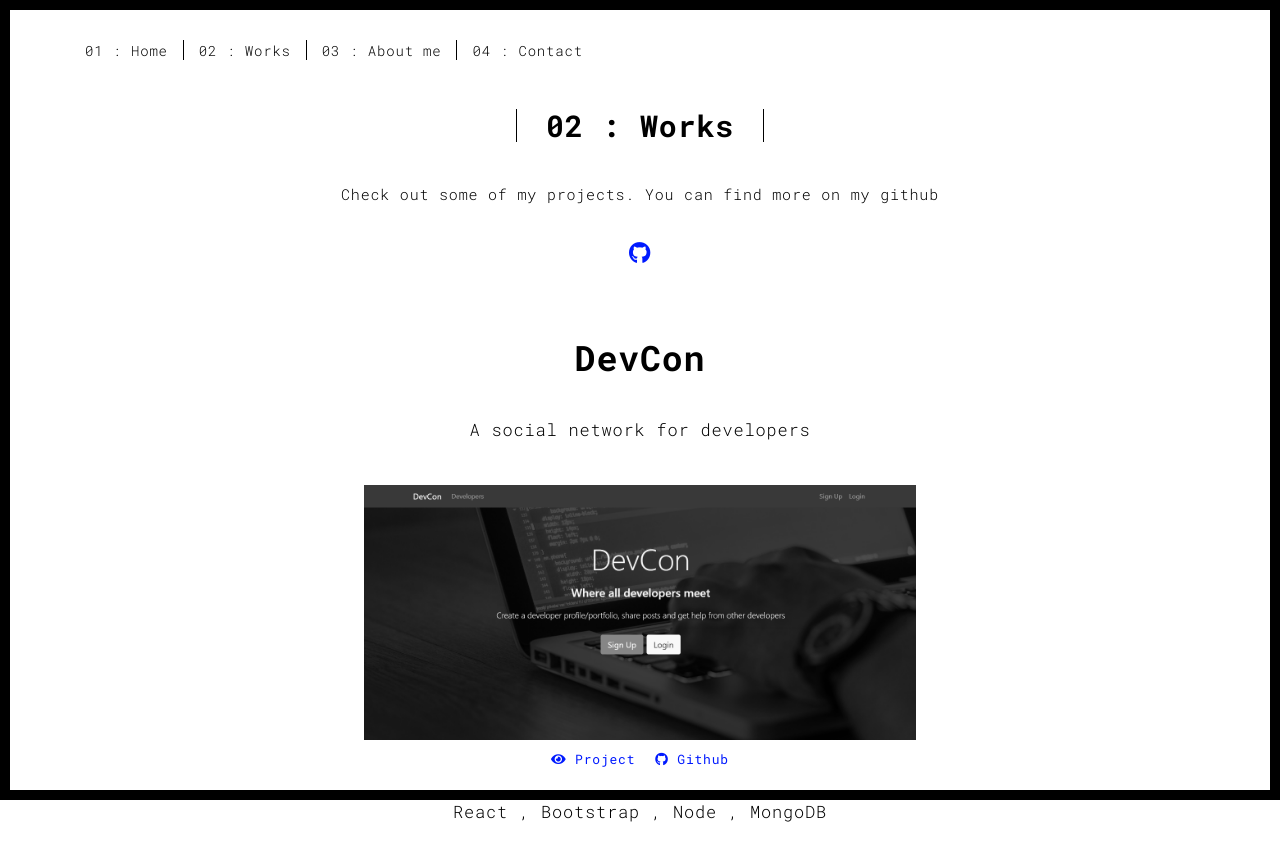
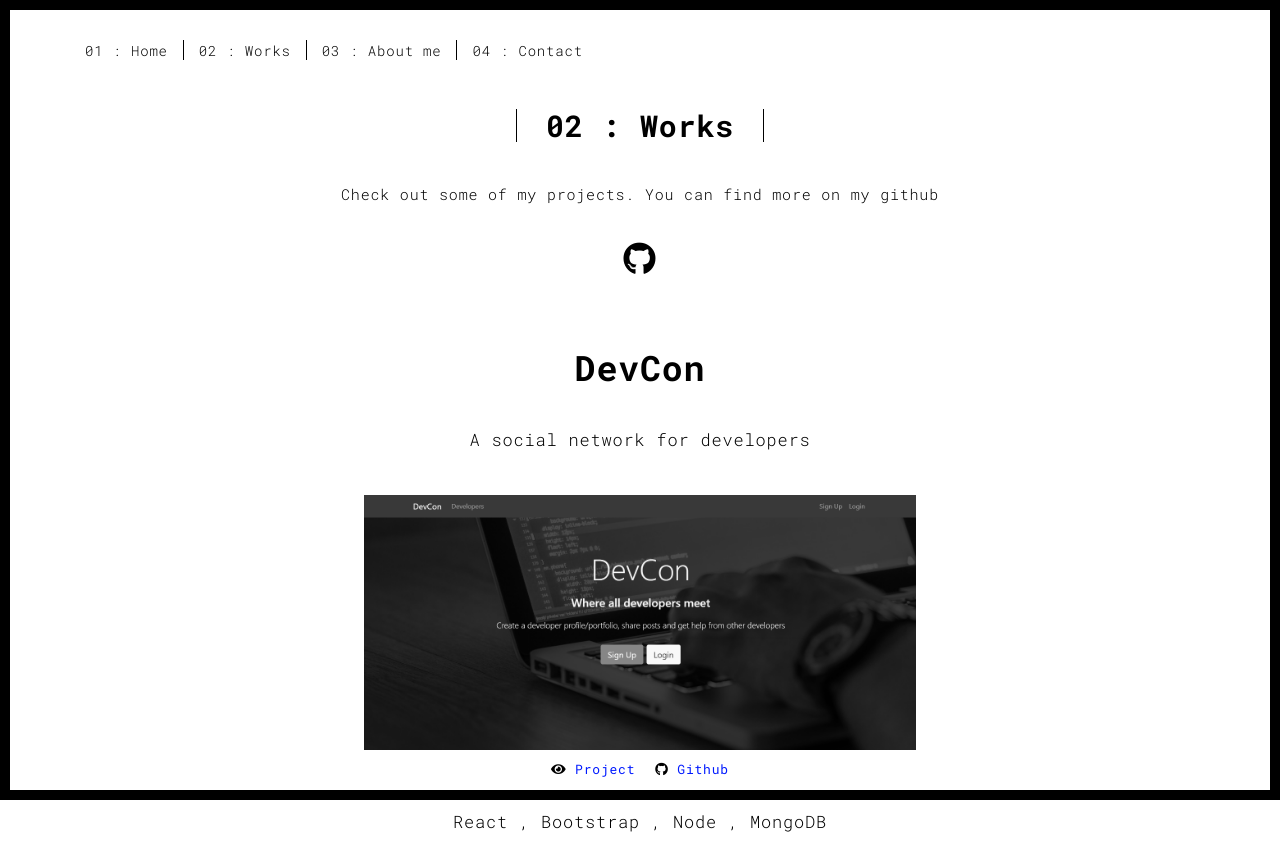
Before and after one commit to kentiba/portfolio, a plain HTML site: page works.html in a window 1280 px wide. Shown: the top 857 px of the page. Drawn offline with Linux system fonts and the light colour scheme.

Commit message:
changed some styles

```diff
--- a/static/style.css
+++ b/static/style.css
@@ -116,3 +116,8 @@
   margin-bottom: 0.3rem;
   font-size: 1.3rem;
 }
+
+.work .fab,
+.work .fas {
+  color: black;
+}
--- a/works.html
+++ b/works.html
@@ -60,7 +60,7 @@
               </p>
               <div class="icons">
                 <a href="https://github.com/kentiba" target="_blank">
-                  <i class="fab fa-github fa-2x"></i>
+                  <i class="fab fa-github fa-3x"></i>
                 </a>
               </div>
             </div>
@@ -162,5 +162,6 @@
         </div>
       </div>
     </div>
+    <script type="text/javascript" src="./static/main.70a66962.js"></script>
   </body>
 </html>
```
Also changed, not shown: about.html (+1 -0 lines), contact.html (+1 -0 lines).
